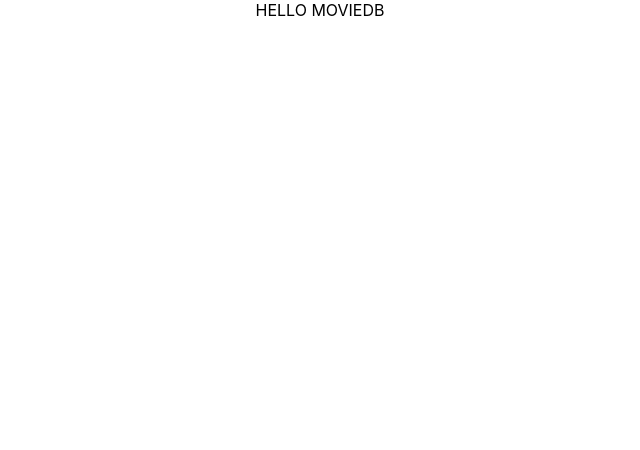
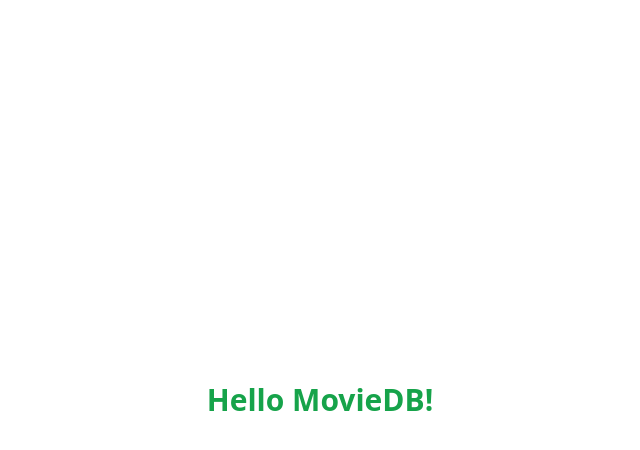
Before and after one commit to bgzoltan/moviedb, a React (Create React App) app: page / in a window 1280 px wide. Shown: the top 450 px of the page, without its empty margins (320-960 px from the left). Built offline with nearby package versions, Linux system fonts and the light colour scheme.

Commit message:
Tailwind has added

```diff
--- a/package.json
+++ b/package.json
@@ -42,5 +42,10 @@
       "last 1 firefox version",
       "last 1 safari version"
     ]
+  },
+  "devDependencies": {
+    "autoprefixer": "^10.4.8",
+    "postcss": "^8.4.14",
+    "tailwindcss": "^3.1.7"
   }
 }
--- /dev/null
+++ b/postcss.config.js
@@ -0,0 +1,6 @@
+module.exports = {
+  plugins: {
+    tailwindcss: {},
+    autoprefixer: {},
+  },
+}
--- a/src/App.tsx
+++ b/src/App.tsx
@@ -2,7 +2,11 @@
 import "./App.css";
 
 function App() {
-  return <div className="App">HELLO MOVIEDB</div>;
+  return (
+    <div className="grid place-items-center text-3xl font-bold h-screen text-green-600">
+      <h1>Hello MovieDB!</h1>
+    </div>
+  );
 }
 
 export default App;
--- a/src/index.css
+++ b/src/index.css
@@ -1,13 +1,12 @@
-body {
+@tailwind base;
+@tailwind components;
+@tailwind utilities;
+
+/* body {
   margin: 0;
   font-family: -apple-system, BlinkMacSystemFont, 'Segoe UI', 'Roboto', 'Oxygen',
     'Ubuntu', 'Cantarell', 'Fira Sans', 'Droid Sans', 'Helvetica Neue',
     sans-serif;
   -webkit-font-smoothing: antialiased;
   -moz-osx-font-smoothing: grayscale;
-}
-
-code {
-  font-family: source-code-pro, Menlo, Monaco, Consolas, 'Courier New',
-    monospace;
-}
+} */
--- /dev/null
+++ b/tailwind.config.js
@@ -0,0 +1,8 @@
+/** @type {import('tailwindcss').Config} */
+module.exports = {
+  content: ["./src/**/*.{js,jsx,ts,tsx}"],
+  theme: {
+    extend: {}
+  },
+  plugins: []
+};
```
Also changed, not shown: 1 other file (tests, documents, lock files or other folders).
